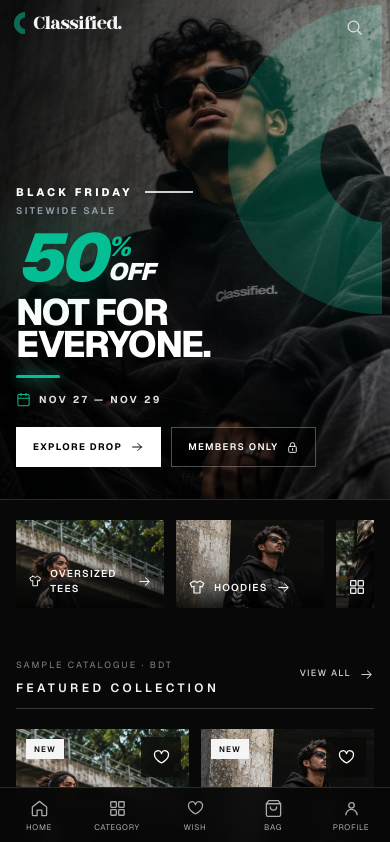
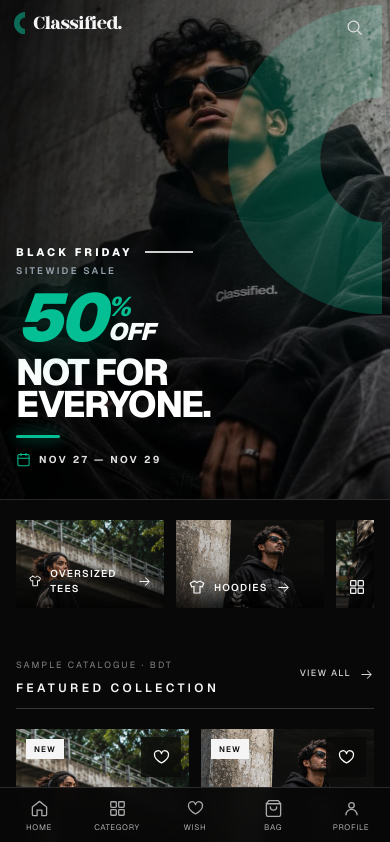
Before and after one commit to wearclassified/Classified., a Next.js app: page / in a window 390 px wide. Shown: the top 842 px of the page. Built offline with nearby package versions, Linux system fonts and the light colour scheme.

Commit message:
feat(hero): remove action buttons from hero section for clean editorial poster look

```diff
--- a/src/app/dashboard/page.tsx
+++ b/src/app/dashboard/page.tsx
@@ -226,20 +226,6 @@ export default function FounderDashboardPage() {
                     </span>
                   </div>
                 )}
-
-                {/* Action Buttons */}
-                {campaign.showButtons && (
-                  <div className="mt-3 flex items-center gap-2">
-                    <span className="inline-flex h-7 items-center gap-1 bg-white px-2.5 text-[8px] font-bold uppercase tracking-wider text-black">
-                      <span>{campaign.ctaText}</span>
-                      <StoreIcon name="arrow-right" size={10} />
-                    </span>
-                    <span className="inline-flex h-7 items-center gap-1 border border-white/30 bg-black/40 px-2.5 text-[8px] font-semibold uppercase tracking-wider text-white">
-                      <span>{campaign.secondaryText}</span>
-                      <StoreIcon name="lock" size={10} />
-                    </span>
-                  </div>
-                )}
               </div>
             </div>
 
--- a/src/features/storefront/components/hero-section.tsx
+++ b/src/features/storefront/components/hero-section.tsx
@@ -2,7 +2,6 @@
 
 import { useEffect, useState } from "react";
 import Image from "next/image";
-import Link from "next/link";
 import { StoreIcon } from "./store-icon";
 import {
   defaultHeroCampaign,
@@ -125,26 +124,6 @@ export function HeroSection() {
               </span>
             </div>
           )}
-
-          {/* Action Buttons */}
-          {campaign.showButtons && (
-            <div className="mt-5 flex flex-wrap items-center gap-2.5 sm:mt-7 sm:gap-3">
-              <a
-                href={campaign.ctaLink}
-                className="inline-flex h-10 items-center gap-2 border border-white bg-white px-4 text-[9.5px] font-bold uppercase tracking-[0.14em] text-black transition-all hover:bg-white/90 active:scale-[0.98] sm:h-12 sm:px-6 sm:text-[10.5px]"
-              >
-                <span>{campaign.ctaText}</span>
-                <StoreIcon name="arrow-right" size={14} />
-              </a>
-              <Link
-                href={campaign.secondaryLink}
-                className="inline-flex h-10 items-center gap-2 border border-white/30 bg-black/40 px-4 text-[9.5px] font-semibold uppercase tracking-[0.14em] text-white backdrop-blur-sm transition-all hover:border-white hover:bg-white/10 active:scale-[0.98] sm:h-12 sm:px-6 sm:text-[10.5px]"
-              >
-                <span>{campaign.secondaryText}</span>
-                <StoreIcon name="lock" size={13} />
-              </Link>
-            </div>
-          )}
         </div>
       </div>
 
--- a/src/features/storefront/data/hero-campaign.ts
+++ b/src/features/storefront/data/hero-campaign.ts
@@ -31,7 +31,7 @@ export const defaultHeroCampaign: HeroCampaignData = {
   secondaryLink: "/login/",
   showDiscount: true,
   showDuration: true,
-  showButtons: true,
+  showButtons: false,
 };
 
 export const CAMPAIGN_STORAGE_KEY = "classified_hero_campaign_v2";
```
